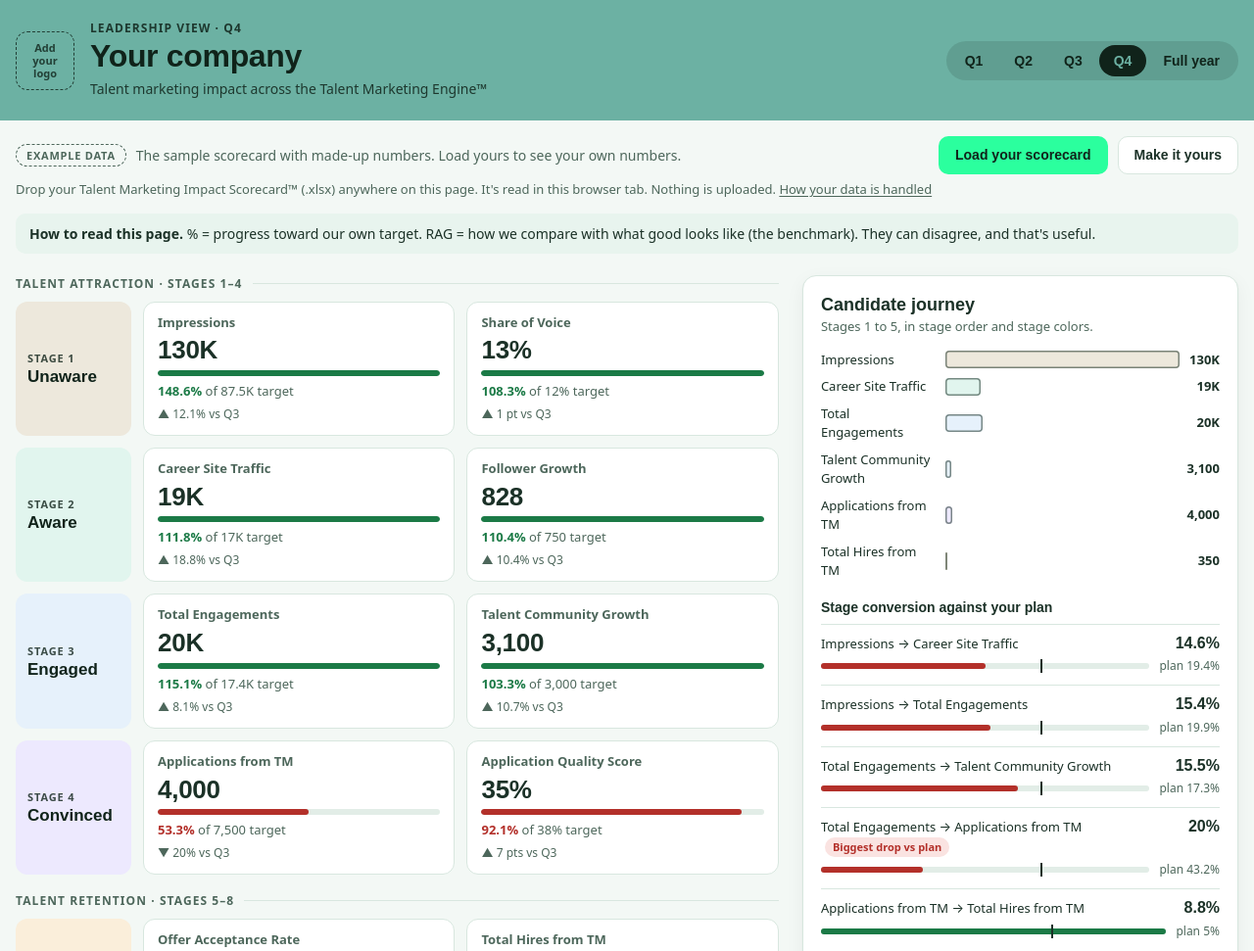
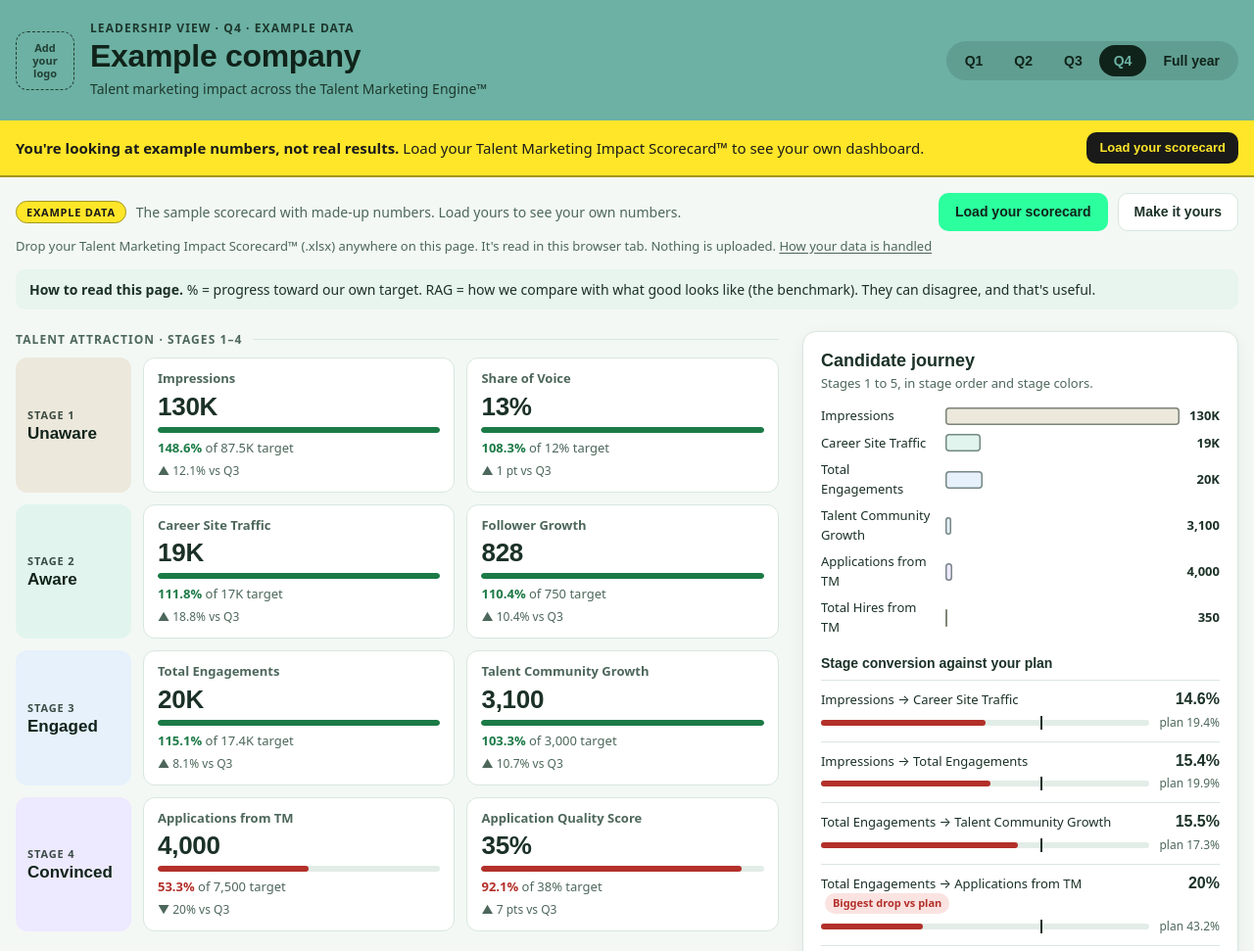
Before and after one commit to talentmarketingcoach-dev/impact-dashboard, a plain HTML site: page index.html in a window 1280 px wide. Shown: the top 971 px of the page at 98% size. Drawn offline with Linux system fonts and the light colour scheme.

Commit message:
Make the example data unmistakable

```diff
--- a/css/dashboard.css
+++ b/css/dashboard.css
@@ -16,6 +16,8 @@
   --shadow:0 1px 2px rgba(16,40,30,.05),0 6px 20px rgba(16,40,30,.05);
   /* Brand tokens. The page sets these from settings.js and "Make it yours". */
   --brand:#6CB1A3; --brand-ink:#10231A; --accent:#2BFF9E; --accent-ink:#10231A;
+  /* Example data marker: highlighter yellow in light and dark mode, so nobody mistakes it for real numbers. */
+  --example-bg:#FFE629; --example-ink:#1A1A1A;
   /* System fonts: already on every computer, made for reading on screens, nothing to download. */
   --body:system-ui,-apple-system,"Segoe UI",Roboto,"Helvetica Neue",Arial,sans-serif;
   /* Names and numbers (company name, stage names, metric values, card titles): a plain, generic bold.
@@ -61,12 +63,19 @@ h1{margin:0;font:700 clamp(22px,3.2vw,32px)/1.12 var(--display);letter-spacing:-
 .q-switch button[aria-pressed="true"]{background:var(--brand-ink);color:var(--brand)}
 .q-switch button:disabled{opacity:.4;cursor:not-allowed}
 
+/* Example banner: only while the made-up example is on screen */
+.example-banner{background:var(--example-bg);color:var(--example-ink);border-bottom:2px solid color-mix(in srgb,var(--example-bg) 65%,#000 35%)}
+.example-in{display:flex;flex-wrap:wrap;align-items:center;justify-content:space-between;gap:8px 16px;padding-block:12px}
+.example-in p{margin:0;font-size:15px;color:var(--example-ink);min-width:0}
+.example-in strong{color:var(--example-ink);font-weight:700}
+.example-in .btn.primary{background:var(--example-ink);color:var(--example-bg);border-color:transparent}
+
 /* Toolbar */
 .toolbar{display:flex;flex-wrap:wrap;align-items:center;justify-content:space-between;gap:12px 16px;padding-block:16px 6px}
 .source{display:flex;flex-wrap:wrap;align-items:center;gap:8px 10px;min-width:0;color:var(--muted);font-size:14px}
 .source strong{color:var(--fg);overflow-wrap:anywhere}
 .pill{display:inline-flex;align-items:center;padding:5px 10px;border-radius:999px;font:700 11px/1 var(--body);letter-spacing:.07em;text-transform:uppercase}
-.pill.example{border:1px dashed var(--muted);color:var(--muted)}
+.pill.example{background:var(--example-bg);color:var(--example-ink);border:1px solid color-mix(in srgb,var(--example-bg) 65%,#000 35%)}
 .pill.yours{background:var(--surface-2);color:var(--fg)}
 .actions{display:flex;flex-wrap:wrap;gap:10px}
 .btn{display:inline-flex;align-items:center;gap:8px;padding:10px 16px;border-radius:10px;border:1px solid var(--line);background:var(--surface);color:var(--fg);font:700 14px/1.2 var(--display);cursor:pointer;text-decoration:none}
--- a/index.html
+++ b/index.html
@@ -29,6 +29,13 @@
     <div class="q-switch" id="periods" role="group" aria-label="Period"></div>
   </div>
 </header>
+
+<div class="example-banner" id="exampleBanner" role="status" hidden>
+  <div class="wrap example-in">
+    <p><strong id="exampleBannerText">You're looking at example numbers, not real results.</strong> <span id="exampleBannerMore"></span></p>
+    <label class="btn small primary" for="fileInput">Load your scorecard</label>
+  </div>
+</div>
 
 <div class="wrap">
   <div class="toolbar">
@@ -128,7 +135,7 @@
 <section class="wrap story" aria-label="Your story for leadership">
   <div class="card">
     <h2>Your three lines for leadership</h2>
-    <p class="hint">A first draft from your numbers. Edit it, then copy it into your report.</p>
+    <p class="hint" id="storyHint">A first draft from your numbers. Edit it, then copy it into your report.</p>
     <div class="lines">
       <div class="line"><label for="l1">What changed</label><textarea id="l1" rows="3"></textarea></div>
       <div class="line"><label for="l2">Why</label><textarea id="l2" rows="3"></textarea></div>
@@ -148,7 +155,7 @@
     </section>
     <section class="card prompts">
       <h2>Stress-test it with AI</h2>
-      <p class="hint">Your numbers are already filled in. Paste the prompt into the AI tool you use.</p>
+      <p class="hint" id="promptHint">Your numbers are already filled in. Paste the prompt into the AI tool you use.</p>
       <div class="prompt">
         <h3>Review your dashboard as a skeptical CFO</h3>
         <p>Gets the questions leadership will ask, before they ask them.</p>
--- a/js/dashboard.js
+++ b/js/dashboard.js
@@ -132,7 +132,7 @@
     const logo = $('#logo');
     if (prefs.logo) { logo.src = prefs.logo; logo.alt = (prefs.company || 'Company') + ' logo'; logo.hidden = false; $('#logoPh').hidden = true; }
     else { logo.hidden = true; logo.removeAttribute('src'); $('#logoPh').hidden = false; }
-    $('#company').textContent = prefs.company || 'Your company';
+    $('#company').textContent = prefs.company || (isSample ? S.text.exampleCompany : 'Your company');
   }
   function renderTexts() {
     document.title = S.text.pageTitle;
@@ -144,12 +144,22 @@
       const ok = hasData(p);
       return `<button type="button" data-p="${p}" aria-pressed="${p === period}" ${ok ? '' : 'disabled title="No numbers for this period yet"'}>${esc(label(p))}</button>`;
     }).join('');
-    $('#eyebrow').textContent = `${S.text.leadershipView} · ${label(period)}`;
+    $('#eyebrow').textContent = `${S.text.leadershipView} · ${label(period)}${isSample ? ' · ' + S.text.exampleTag : ''}`;
   }
   function renderSource() {
     $('#source').innerHTML = isSample
       ? `<span class="pill example">Example data</span><span>${esc(S.text.exampleNote)}</span>`
       : `<span class="pill yours">Your file</span><strong>${esc(model.file)}</strong>`;
+    // Make the example unmistakable everywhere it could be copied or screenshotted.
+    $('#exampleBanner').hidden = !isSample;
+    $('#exampleBannerText').textContent = S.text.exampleBanner;
+    $('#exampleBannerMore').textContent = S.text.exampleBannerMore;
+    $('#storyHint').textContent = isSample
+      ? 'A first draft from the example numbers. Load your scorecard to get the draft for your own numbers.'
+      : 'A first draft from your numbers. Edit it, then copy it into your report.';
+    $('#promptHint').textContent = isSample
+      ? 'Filled in with the example numbers for now. Load your scorecard to use your own.'
+      : 'Your numbers are already filled in. Paste the prompt into the AI tool you use.';
   }
 
   function kpiHTML(m) {
@@ -275,7 +285,7 @@
   }
 
   function dashboardText() {
-    const out = [`Leadership dashboard, ${label(period)}`, `Legend: ${S.text.legend}`, ''];
+    const out = [`Leadership dashboard, ${label(period)}${isSample ? ` (${S.text.exampleCopied.toLowerCase()})` : ''}`, `Legend: ${S.text.legend}`, ''];
     for (let n = 1; n <= 8; n++) {
       const ms = stageMetrics(n);
       if (!ms.length) continue;
@@ -294,7 +304,8 @@
   function funnelPrompt() {
     const f = journey(), pv = prevPeriod(period), ps = pv ? [pv, period] : [period];
     const lines = (S.journey || []).map(j => f[j.step]).filter(Boolean).map(m => `- ${m.name}: ` + ps.map(p => `${label(p)} ${fmt((m.v[p] || {}).a, m, true)}`).join(' · '));
-    return fill(S.prompts.funnel, { periods: ps.map(label).join(' and '), funnel: lines.join('\n') });
+    const periods = ps.map(label).join(' and ') + (isSample ? ` (${S.text.exampleCopied.toLowerCase()})` : '');
+    return fill(S.prompts.funnel, { periods, funnel: lines.join('\n') });
   }
   function renderPrompts() { $('#cfoText').textContent = cfoPrompt(); $('#funnelText').textContent = funnelPrompt(); }
 
@@ -411,7 +422,7 @@
     clearTimeout(resetArmed); resetArmed = null; b.textContent = 'Reset everything';
     prefs = Object.assign({}, DEFAULTS); savePrefs(); renderAll(); announce('Settings reset.');
   });
-  $('#copyLines').addEventListener('click', e => copyText(`What changed: ${$('#l1').value}\nWhy: ${$('#l2').value}\nWhat we'll do: ${$('#l3').value}`, e.currentTarget, $('#fallLines')));
+  $('#copyLines').addEventListener('click', e => copyText(`${isSample ? S.text.exampleCopied + '\n' : ''}What changed: ${$('#l1').value}\nWhy: ${$('#l2').value}\nWhat we'll do: ${$('#l3').value}`, e.currentTarget, $('#fallLines')));
   $('#copyCfo').addEventListener('click', e => copyText(cfoPrompt(), e.currentTarget, $('#fallCfo')));
   $('#copyFunnel').addEventListener('click', e => copyText(funnelPrompt(), e.currentTarget, $('#fallFunnel')));
 
--- a/js/settings.js
+++ b/js/settings.js
@@ -33,6 +33,12 @@ window.DASHBOARD_SETTINGS = {
     subtitle: 'Talent marketing impact across the Talent Marketing Engine™',
     legend: "% = progress toward our own target. RAG = how we compare with what good looks like (the benchmark). They can disagree, and that's useful.",
     exampleNote: "The sample scorecard with made-up numbers. Load yours to see your own numbers.",
+    // Shown while the example is on screen, so nobody mistakes it for real results.
+    exampleBanner: "You're looking at example numbers, not real results.",
+    exampleBannerMore: 'Load your Talent Marketing Impact Scorecard™ to see your own dashboard.',
+    exampleCompany: 'Example company',
+    exampleTag: 'Example data',
+    exampleCopied: 'EXAMPLE NUMBERS, NOT REAL RESULTS',
     leadershipView: 'Leadership view',
     fullYear: 'Full year'
   },
```
